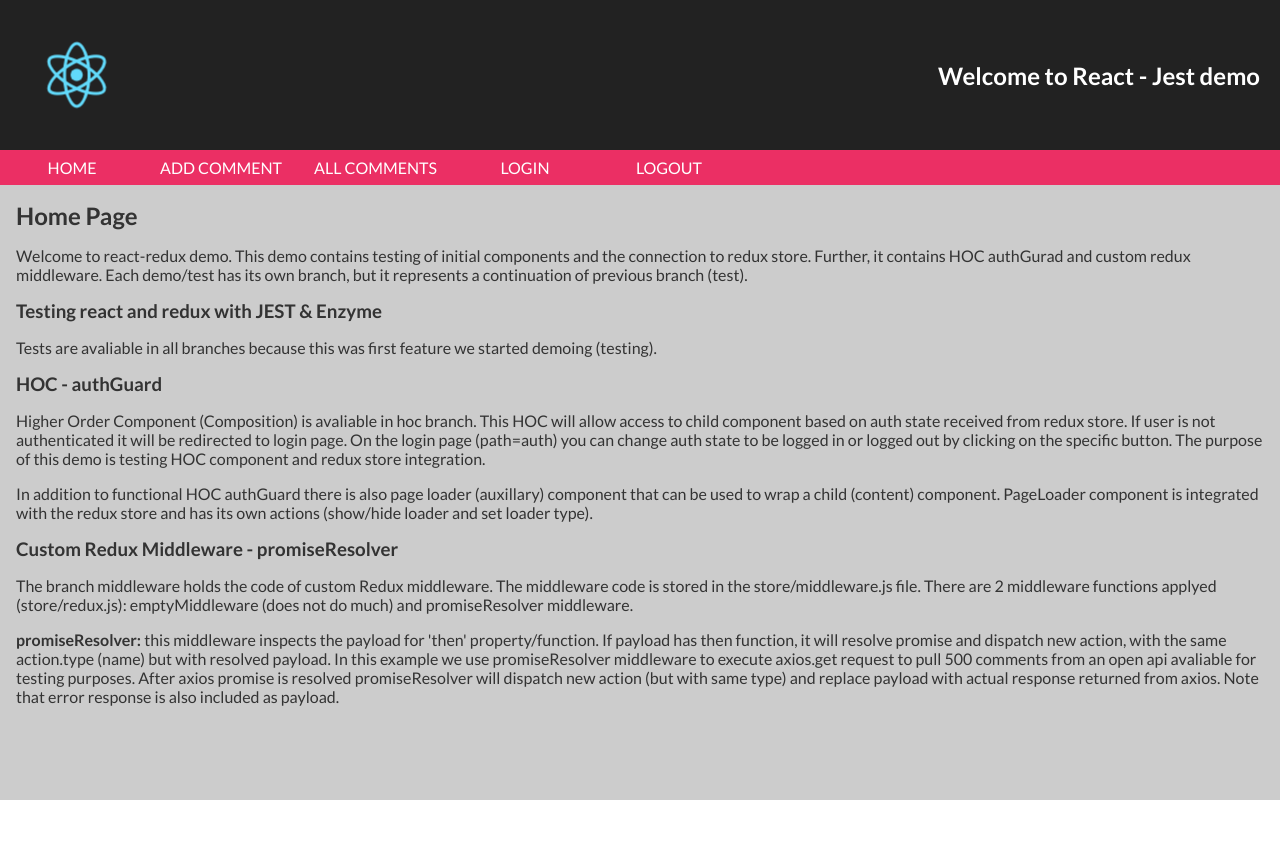
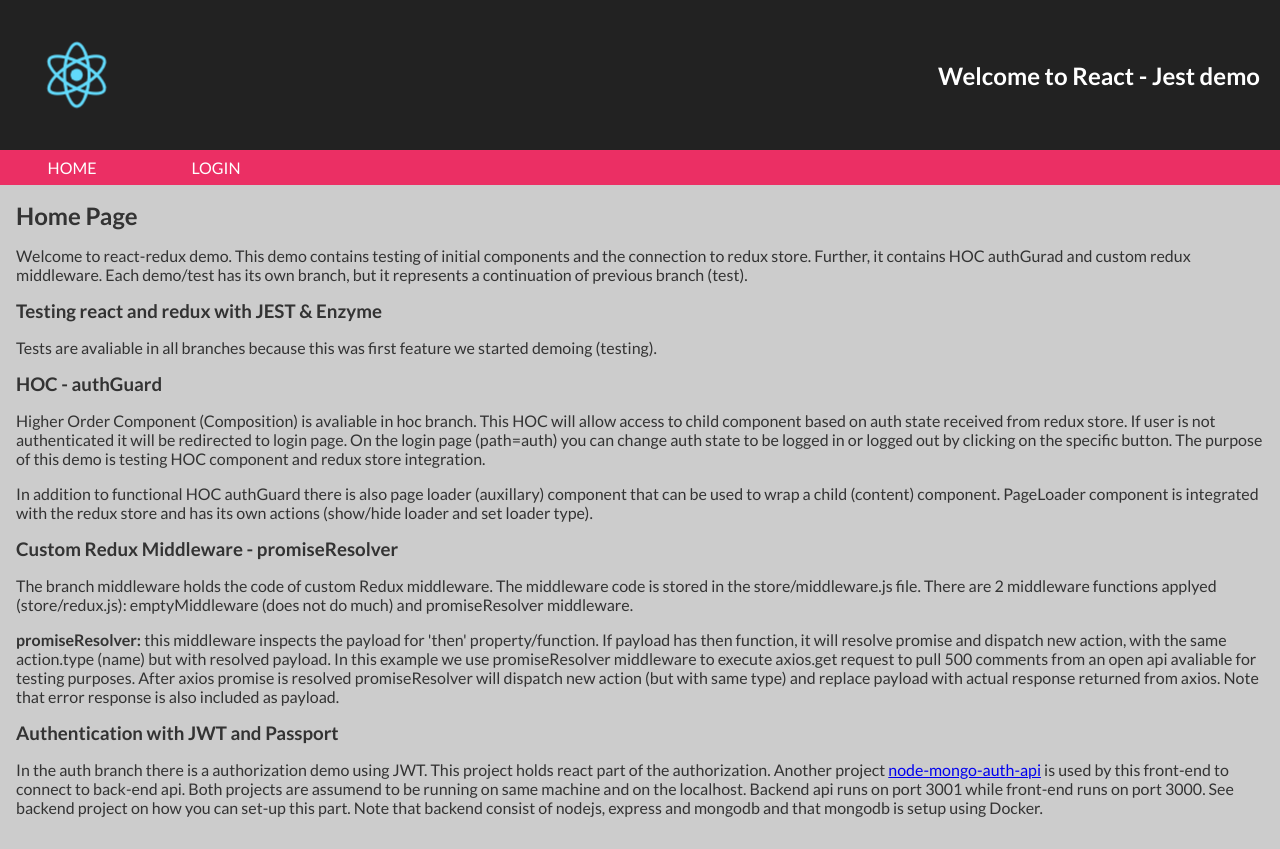
Before and after one commit to dmijatovic/react-jest-testing, a React app: page / in a window 1280 px wide. Before the commit the page ends 800 px from the top, so only its background shows below. Built offline with nearby package versions, Linux system fonts and the light colour scheme.

Commit message:
nav links based on auth prop

```diff
--- a/src/App.js
+++ b/src/App.js
@@ -19,15 +19,22 @@ import LogoutPage from 'auth/LogoutPage';
 
 export class App extends Component {
   getNavLinks(){
-    return (
-      <section className="app-navigation">
-        <NavLink to="/home" className="btn btn-sm btn-nav">Home</NavLink>
-        <NavLink to="/post" className="btn btn-sm btn-nav">Add comment</NavLink>
-        <NavLink to="/list" className="btn btn-sm btn-nav">All comments</NavLink>
-        <NavLink to="/login" className="btn btn-sm btn-nav">Login</NavLink>
-        <NavLink to="/logout" className="btn btn-sm btn-nav">Logout</NavLink>
-      </section>
-    )
+    let links = [
+      <NavLink key="home" to="/home" className="btn btn-sm btn-nav">Home</NavLink>
+    ];
+    if (this.props.auth){
+      links.push(
+        <NavLink key="post" to="/post" className="btn btn-sm btn-nav">Add comment</NavLink>,
+        <NavLink key="list" to="/list" className="btn btn-sm btn-nav">All comments</NavLink>,
+        <NavLink key="logout" to="/logout" className="btn btn-sm btn-nav">Logout</NavLink>
+      )
+    }else {
+      links.push(
+        <NavLink key="login" to="/login" className="btn btn-sm btn-nav">Login</NavLink>
+      )
+    }
+    //debugger
+    return links;
   }
   render() {
     return (
@@ -36,9 +43,9 @@ export class App extends Component {
           <img src={logo} className="app-logo" alt="logo" />
           <h1 className="app-title">Welcome to React - Jest demo</h1>
         </header>
-
-        {this.getNavLinks()}
-
+        <section className="app-navigation">
+          {this.getNavLinks()}
+        </section>
         <section className="app-content">
           <Switch>
             <Route path="/home" component={Home} />
@@ -64,8 +71,9 @@ export class App extends Component {
 }
 
 const mapStateToProps = state => {
+  //debugger
   return {
-    auth: state.auth
+    auth: state.auth.token!=null
   }
 }
 /**
@@ -79,5 +87,6 @@ const mapActionsToProp = dispatch =>{
 }
 
 export default connect(
-  null, mapActionsToProp
+  mapStateToProps,
+  mapActionsToProp
 )(App);
--- a/src/home/home.js
+++ b/src/home/home.js
@@ -50,6 +50,19 @@ export const Home = (props) => (
         with actual response returned from axios. Note that error response is also included
         as payload.
       </p>
+
+      <h3 className="page-subtitle">Authentication with JWT and Passport</h3>
+      <p className="page-paragraph">
+        In the auth branch there is a authorization demo using JWT.
+        This project holds react part of the authorization.
+        Another project <a href="https://github.com/dmijatovic/node-mongo-auth-api">
+        node-mongo-auth-api</a> is used by this front-end to connect to
+        back-end api. Both projects are assumend to be running on same machine and on the localhost.
+        Backend api runs on port 3001 while front-end runs on port 3000.
+        See backend project on how you can set-up this part.
+        Note that backend consist of nodejs, express and mongodb and
+        that mongodb is setup using Docker.
+      </p>
     </div>
   </PageLoader>
 );
--- a/src/store/actionAuth.js
+++ b/src/store/actionAuth.js
@@ -72,6 +72,7 @@ function makePostRequest(url,payload){
 
 function getAxiosErrPayload(err){
   debugger
+  if (err.response) {
     if (err.response.status===401){
       //console.error("401 - username or password incorrect");
       return {
@@ -91,4 +92,10 @@ function getAxiosErrPayload(err){
         responseText: err.response.statusText
       }
     }
+  } else {
+    return {
+      status: 500,
+      responseText: err.message
     }
+  }
+}
--- a/src/store/reducerAuth.js
+++ b/src/store/reducerAuth.js
@@ -19,7 +19,7 @@ export default (state=initState, action)=>{
       //debugger
       return {
         ...state,
-        allow: action.payload!=="",
+        allow: action.payload!==null,
         token: action.payload
       };
     case actionType.SIGN_IN_ERR:
@@ -27,7 +27,7 @@ export default (state=initState, action)=>{
       return {
         ...state,
         allow: false,
-        token: "",
+        token: null,
         err: action.payload
       };
     case actionType.AUTH_LOGOUT:
@@ -37,7 +37,7 @@ export default (state=initState, action)=>{
       return {
         ...state,
         allow: action.payload,
-        token: ""
+        token: null
       };
     default:
       return state;
@@ -54,7 +54,7 @@ export function storeToken(token){
 }
 
 export function getTokenFromSession(){
-  debugger
+  //debugger
   if (sessionStorage){
     let token = sessionStorage.getItem('app-token');
     return token;
```
Lines whose indentation alone changed are shown as unchanged.
